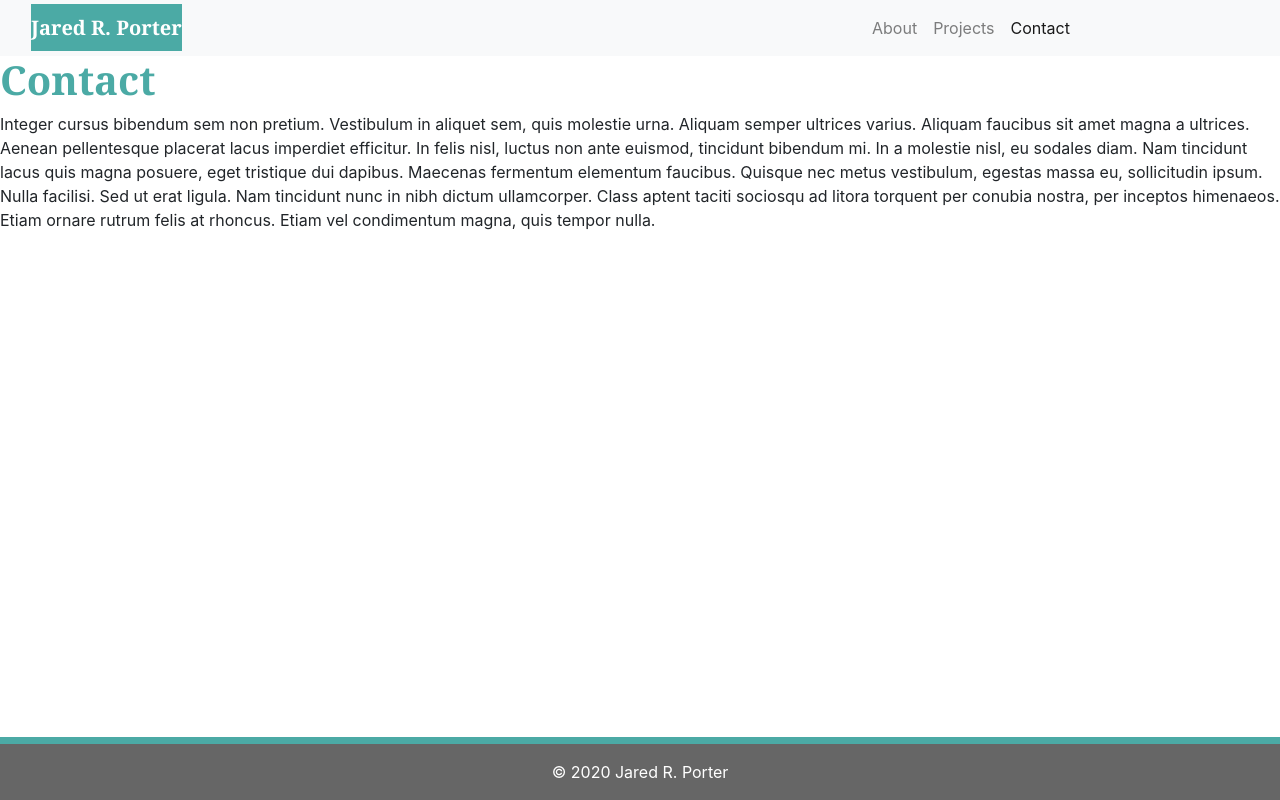
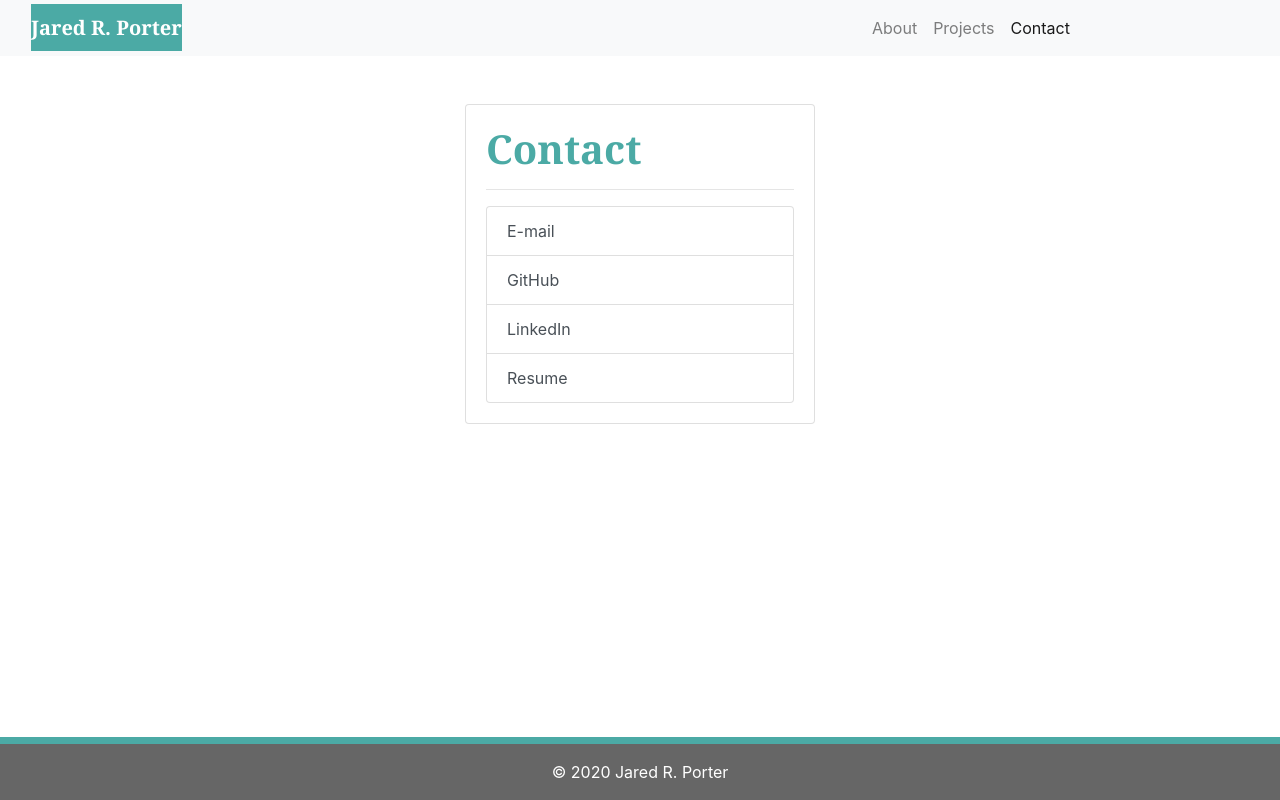
Before and after one commit to JaredP17/Portfolio, a React (Create React App) app: page /contact in a window 1280 px wide. Built offline with nearby package versions, Linux system fonts and the light colour scheme.

Commit message:
Added resume to assets. Finished contact page.

```diff
--- a/src/components/pages/Contact.js
+++ b/src/components/pages/Contact.js
@@ -1,24 +1,46 @@
 import React from "react";
-import { Link } from "react-router-dom";
+import resume from "../../assets/resume.pdf"
 
 function Contact(props) {
   return (
-    <div>
-      <h1>Contact</h1>
-      <p>
-        Integer cursus bibendum sem non pretium. Vestibulum in aliquet sem, quis
-        molestie urna. Aliquam semper ultrices varius. Aliquam faucibus sit amet
-        magna a ultrices. Aenean pellentesque placerat lacus imperdiet
-        efficitur. In felis nisl, luctus non ante euismod, tincidunt bibendum
-        mi. In a molestie nisl, eu sodales diam. Nam tincidunt lacus quis magna
-        posuere, eget tristique dui dapibus. Maecenas fermentum elementum
-        faucibus. Quisque nec metus vestibulum, egestas massa eu, sollicitudin
-        ipsum. Nulla facilisi. Sed ut erat ligula. Nam tincidunt nunc in nibh
-        dictum ullamcorper. Class aptent taciti sociosqu ad litora torquent per
-        conubia nostra, per inceptos himenaeos. Etiam ornare rutrum felis at
-        rhoncus. Etiam vel condimentum magna, quis tempor nulla.
-      </p>
-    </div>
+    <main className="container">
+      <div className="row justify-content-center">
+        <div className="col-8 col-md-6 col-lg-5 col-xl-4">
+          <div className="card mt-5">
+            <article className="card-body about-me">
+              <h1 className="card-title">Contact</h1>
+              <hr />
+              <div className="list-group">
+                <a
+                  href="mailto:jaredporter.dev@icloud.com"
+                  className="list-group-item list-group-item-action"
+                >
+                  E-mail
+                </a>
+                <a href="https://github.com/jaredp17"
+                target="_blank"
+                rel="noopener noreferrer"
+                className="list-group-item list-group-item-action">
+                  GitHub
+                </a>
+                <a href="https://www.linkedin.com/in/jared-r-porter/"
+                target="_blank"
+                rel="noopener noreferrer"
+                className="list-group-item list-group-item-action">
+                  LinkedIn
+                </a>
+                <a href={resume}
+                target="_blank"
+                rel="noopener noreferrer"
+                className="list-group-item list-group-item-action">
+                  Resume
+                </a>
+              </div>
+            </article>
+          </div>
+        </div>
+      </div>
+    </main>
   );
 }
 
```
Also changed, not shown: 1 other file (tests, documents, lock files or other folders).
